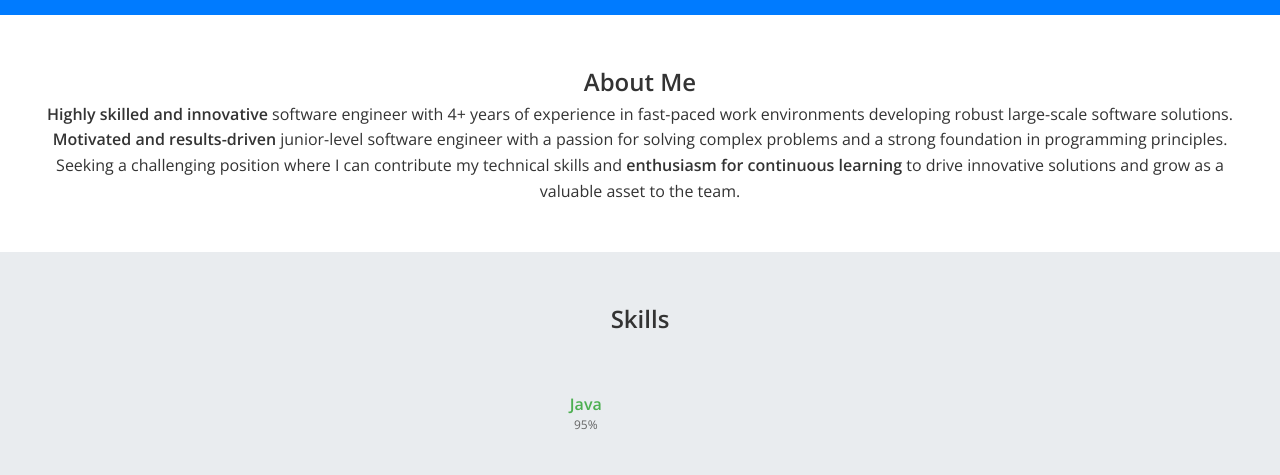
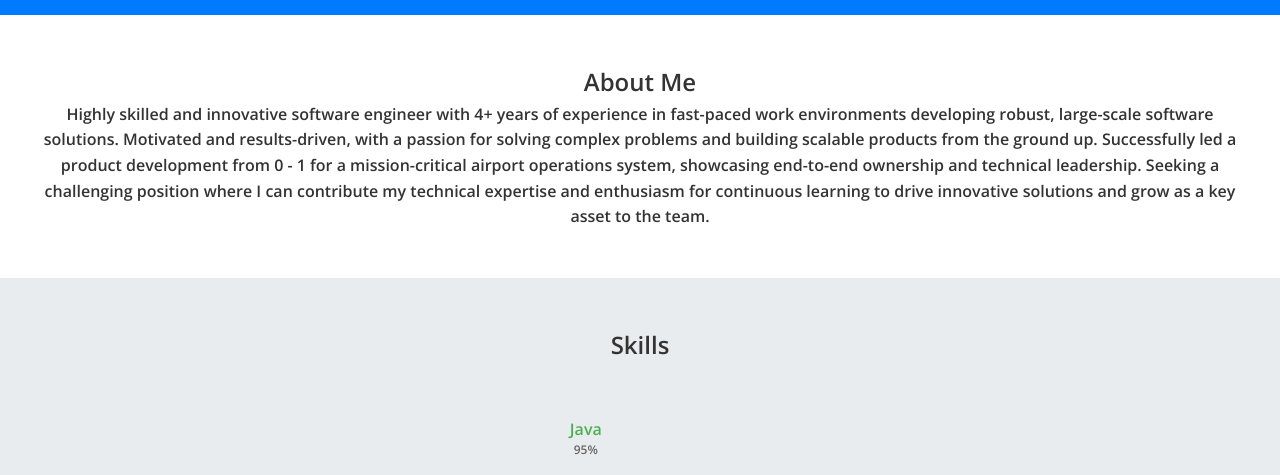
Before and after one commit to sandeepyadav3/portfolio, a plain HTML site: page index.html in a window 1280 px wide. Shown: the part 325-800 px from the top of the page. Drawn offline with nearby package versions, Linux system fonts and the light colour scheme; a script that the page names is missing.

Commit message:
Update index.html

```diff
--- a/index.html
+++ b/index.html
@@ -32,7 +32,7 @@
     <section id="about">
         <h2>About Me</h2>
         <div class="about-content">
-            <p><b>Highly skilled and innovative</b> software engineer with 4+ years of experience in fast-paced work environments developing robust large-scale software solutions. <b>Motivated and results-driven</b> junior-level software engineer with a passion for solving complex problems and a strong foundation in programming principles. Seeking a challenging position where I can contribute my technical skills and <b>enthusiasm for continuous learning</b> to drive innovative solutions and grow as a valuable asset to the team.</p>
+            <p><b>Highly skilled and innovative software engineer with 4+ years of experience in fast-paced work environments developing robust, large-scale software solutions. Motivated and results-driven, with a passion for solving complex problems and building scalable products from the ground up. Successfully led a product development from 0 - 1 for a mission-critical airport operations system, showcasing end-to-end ownership and technical leadership. Seeking a challenging position where I can contribute my technical expertise and enthusiasm for continuous learning to drive innovative solutions and grow as a key asset to the team.</p>
         </div>
     </section>
 
```
